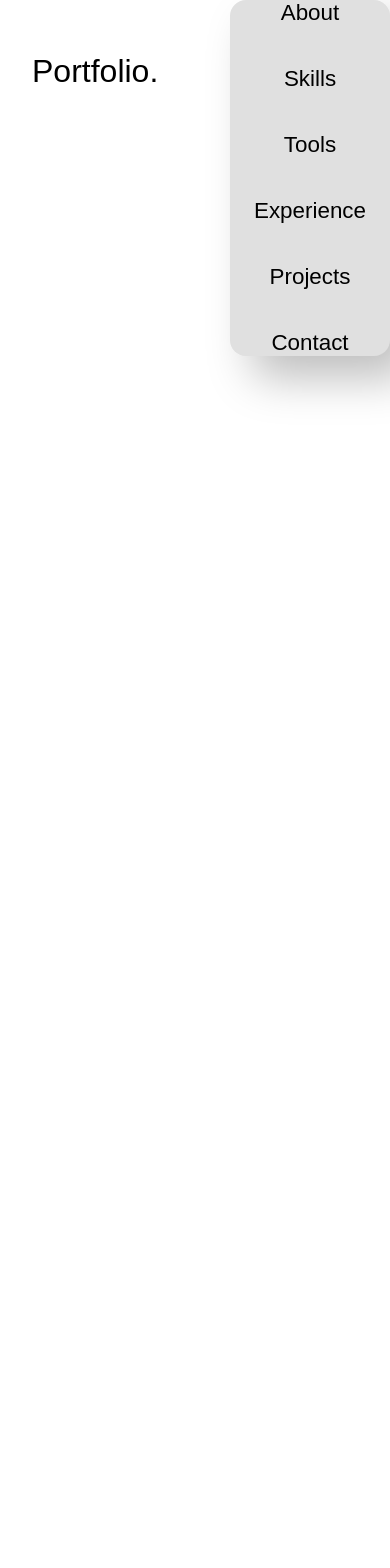
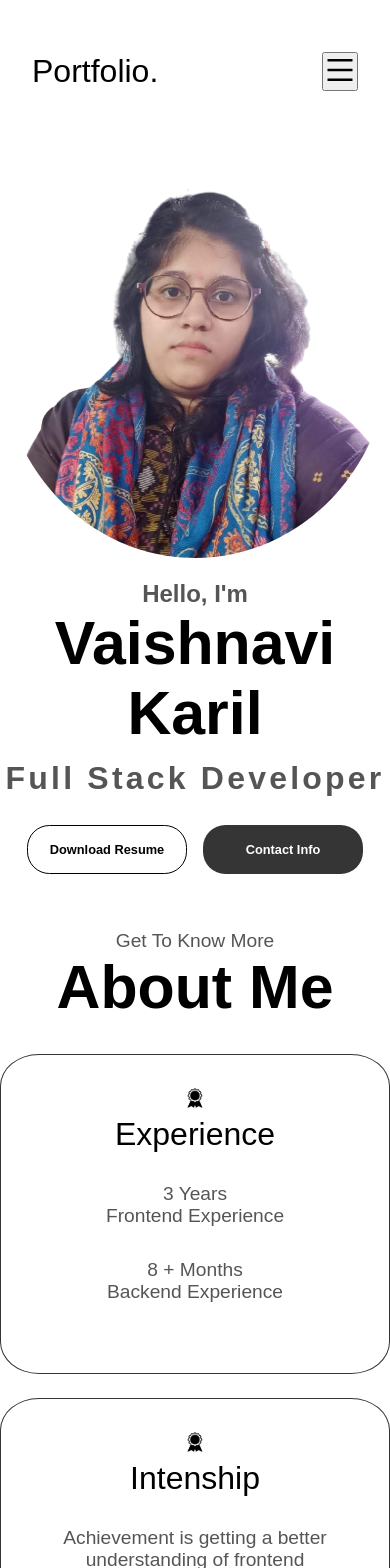
Before and after one commit to Vaishnavi-Karil/Portfolio-Frontend-React, a Next.js app: page / in a window 390 px wide. Shown: the top 1568 px of the page. Before the commit the page ends 844 px from the top, so only its background shows below. Built offline with nearby package versions, Linux system fonts and the light colour scheme.

Commit message:
responsive is done

```diff
--- a/package.json
+++ b/package.json
@@ -14,6 +14,7 @@
     "next": "13.5.2",
     "react": "18.2.0",
     "react-dom": "18.2.0",
+    "react-icons": "^4.11.0",
     "styled-components": "^6.0.8"
   }
 }
--- a/src/app/globals.css
+++ b/src/app/globals.css
@@ -13,3 +13,9 @@ a {
 body{
     font-size: 1.4rem;
 }
+
+
+svg {
+    width: 2rem;
+    height: 2rem;
+}
--- a/src/app/layout.js
+++ b/src/app/layout.js
@@ -7,6 +7,9 @@ import { Footer } from '@/components/Footer';
 
 const Container = styled.div`
 margin : 0rem 10rem;
+@media only screen and (max-width : 600px){
+    margin: 0rem 0rem;
+  }
 `;
 
   const metadata =  {
@@ -27,7 +30,7 @@ export default function RootLayout({ children }) {
           <Container>
           {children}
           </Container>
-          {/* <Footer/> */}
+          <Footer/>
           </StyledComponentsRegistry>
       </body>
     </html>
--- a/src/app/page.js
+++ b/src/app/page.js
@@ -10,13 +10,13 @@ import { Tools } from "@/components/Tools";
 export default function Home() {
   return (
   <>
-    {/* <Hero/> */}
-    {/* <About/>
+    <Hero/>
+    <About/>
     <Skills/>
     <Tools/>
     <Experience/>
     <Projects/>
-    <Contact/> */}
+    <Contact/>
   </>
   )
 }
--- a/src/components/About/AboutStyle.js
+++ b/src/components/About/AboutStyle.js
@@ -2,12 +2,16 @@ import Image from "next/image";
 import styled from "styled-components";
 
 export const AboutContainer = styled.div`
+  width: 100%;
   display: flex;
-  flex-direction: row;
-  width: 100%;
   flex-direction: row;
   justify-content: flex-start;
   gap: 1.5rem;
+@media screen and (max-width: 600px){
+  display: flex;
+  flex-direction: column;
+  justify-content: flex-start;
+}
 `;
 
 export const ProfileImage = styled(Image)`
--- a/src/components/Footer/FooterStyle.js
+++ b/src/components/Footer/FooterStyle.js
@@ -21,6 +21,7 @@ export const FooterNavigationContainer = styled.div`
     display: flex;
     flex-direction: column;
     width: 100%;
+    height: auto;
   }
 `;
 export const FooterLink = styled(Link)``;
--- a/src/components/Hero/HeroStyle.js
+++ b/src/components/Hero/HeroStyle.js
@@ -38,6 +38,10 @@ export const DescriptionContainer = styled.div`
   justify-content: center;
   align-items: center;
   text-align: center;
+  @media screen and (max-width : 600px){
+    width : 100%;
+    margin-top: 1rem;
+  }
 `;
 
 export const ButtonContainer = styled.div`
--- a/src/components/Navbar/NavbarStyle.js
+++ b/src/components/Navbar/NavbarStyle.js
@@ -10,7 +10,7 @@ export const NavbarContainer = styled.div`
   text-align: center;
   margin: 0rem 10rem;
 
-  @media only screen and (max-width : 600px) {
+  @media only screen and (max-width : 600px){
     margin: 0rem 2rem;
   }
 
@@ -33,6 +33,7 @@ gap: 2.5rem;
 font-size : 1.4rem;
 font-family: "Poppins", sans-serif;
 position: relative;
+
 @media only screen and (max-width : 600px){
     display: flex;
     flex-direction: column;
@@ -42,10 +43,21 @@ position: relative;
     box-shadow: 22px 22px 45px #bebebe, -22px -22px 45px #ffffff;
     position: absolute;
     flex: 1;
-    right: 0rem;
-    top: 0rem;
-    width: 10rem;
+    right: 1.9rem;
+    top: 4.5rem;
+    width: 13rem;
+    padding: 1rem 2rem;
+    display:  ${(props) => props.display };
 }
 `;
 
 export const NavLink = styled(Link)``;
+
+
+
+export const Menu = styled.button`
+display: none;
+
+@media only screen and (max-width: 600px){
+display: block;
+}`;
--- a/src/components/Navbar/index.js
+++ b/src/components/Navbar/index.js
@@ -2,23 +2,26 @@ import React, { useState } from "react";
 import {
   Logo,
   LogoContainer,
+  Menu,
   NavItems,
   NavLink,
   NavbarContainer,
 } from "./NavbarStyle";
 import { route } from "@/app/utils/routes";
-
+import {AiOutlineMenu} from 'react-icons/ai'
 export const Navbar = () => {
-
+  const [openMenuDrawer, setopenMenuDrawer] = useState(false)
   return (
     <NavbarContainer>
       <LogoContainer>
         <Logo href="/">Portfolio.</Logo>
       </LogoContainer>
-
-      <NavItems>
+     <Menu onClick = {() =>setopenMenuDrawer(!openMenuDrawer)}>
+     <AiOutlineMenu/>
+     </Menu>
+      <NavItems display={openMenuDrawer === true ? "flex" : "none"}>
         {route.map((pg, index) => {
-          const { id, path, component, text } = pg;
+          const { id, path, text } = pg;
           return (
             <NavLink key={id} href={path}>
               {text}
--- a/src/components/Skills/SkillsStyle.js
+++ b/src/components/Skills/SkillsStyle.js
@@ -10,7 +10,7 @@ export const CardDetails = styled.div`
 `;
 
 export const CardDetailsContainer = styled.div`
-  width: 49%;
+  flex: 1;
   border-radius: 3rem;
   border: rgb(53, 53, 53) 0.1rem solid;
   padding: 0rem 1.5rem;
--- a/src/components/Tools/ToolsStyle.js
+++ b/src/components/Tools/ToolsStyle.js
@@ -3,14 +3,17 @@ import styled from "styled-components";
 export const CardDetails = styled.div`
   width: 100%;
   height: 100%;
-  flex-wrap: wrap;
+  /* flex-wrap: wrap; */
   display: flex;
+  flex-direction: row;
   justify-content: space-between;
   gap: 1.5rem;
+  @media screen and (max-width : 600px){
+    flex-direction: column;
+  }
 `;
 
 export const CardDetailsContainer = styled.div`
-  width: 49%;
   border-radius: 3rem;
   border: rgb(53, 53, 53) 0.1rem solid;
   padding: 0rem 1.5rem;
@@ -30,7 +33,6 @@ export const ToolCardHeader = styled.p`
 export const RenderToolContainer = styled.div`
   display: flex;
   flex-wrap: wrap;
-
 `;
 
 export const ToolElement = styled.div`
```
Also changed, not shown: 1 other file (tests, documents, lock files or other folders).
